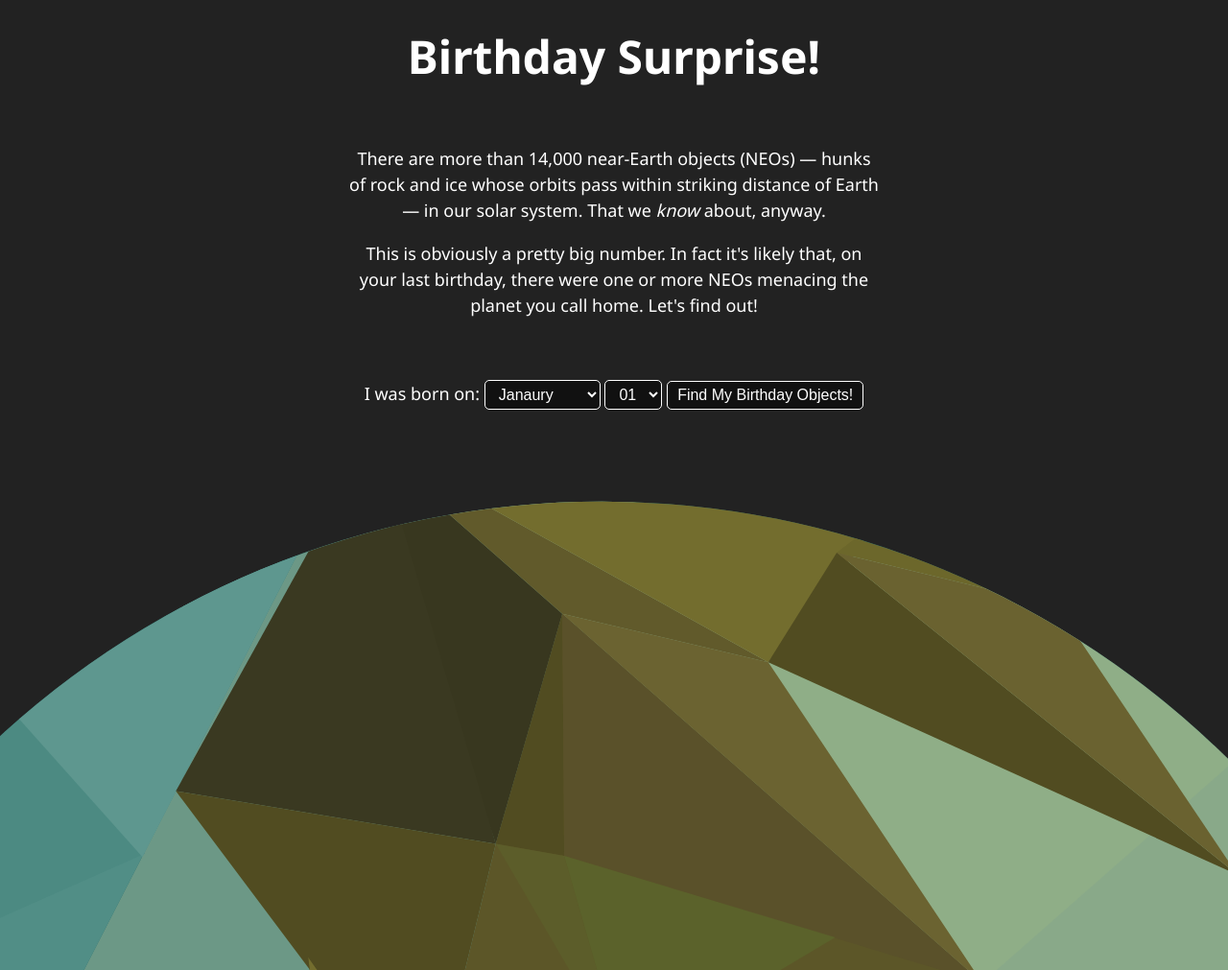
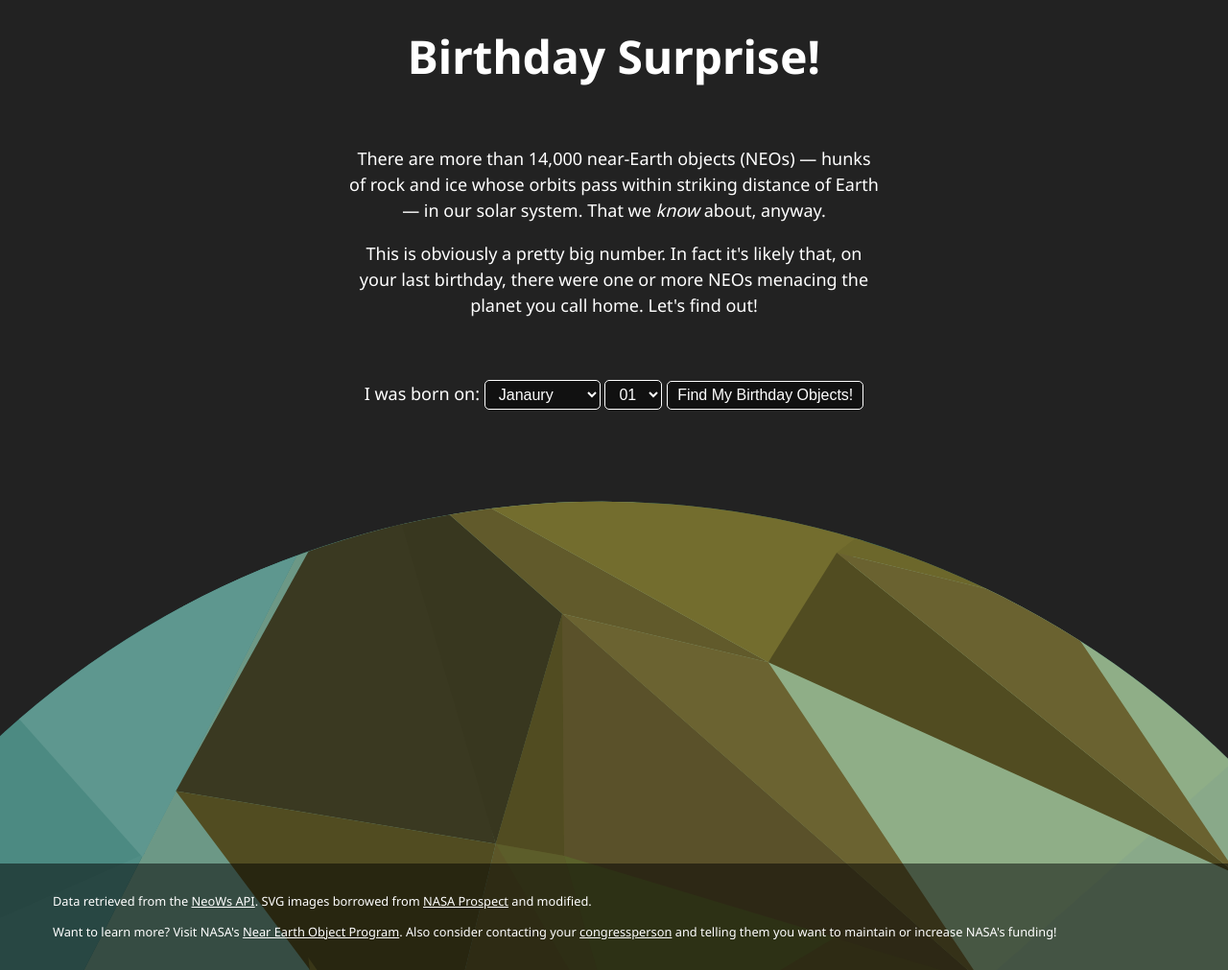
Before and after one commit to rglazebrook/neo-birthday, a Jekyll site: the page built from index.html, in a window 1280 px wide. Shown: the whole page at 96% size. Built offline with Jekyll 4.4.1, drawn with Linux system fonts in a browser that asks for light colours; nearby versions of some CDN libraries.

Commit message:
Adding a footer with more information about the project.

```diff
--- a/_includes/footer.html
+++ b/_includes/footer.html
@@ -1,3 +1,9 @@
+<footer>
+	<div class="container">
+		<p>Data retrieved from the <a href="http://www.neowsapp.com/">NeoWs API</a>. SVG images borrowed from <a href="https://nasaprospect.com">NASA Prospect</a> and modified.</p>
+		<p>Want to learn more? Visit NASA's <a href="http://neo.jpl.nasa.gov/">Near Earth Object Program</a>. Also consider contacting your <a href="https://www.senate.gov/general/contact_information/senators_cfm.cfm">congressperson</a> and telling them you want to maintain or increase NASA's funding!</p>
+	</div>
+</footer>
 <script src="https://cdnjs.cloudflare.com/ajax/libs/jquery/3.1.1/jquery.min.js"></script>
 <script src="https://cdnjs.cloudflare.com/ajax/libs/gsap/1.19.0/TweenMax.min.js"></script>
 <script src="{{ site.baseurl }}/js/tooltipster.bundle.min.js"></script>
--- a/_sass/_global.scss
+++ b/_sass/_global.scss
@@ -11,7 +11,6 @@ body {
 	font-family: 'Noto Sans', Helvetica, Arial, sans-serif;
 	color: #fff;
 	background-color: #222;
-	padding-bottom: 10vh;
 	font-size: 18px;
 }
 
--- a/_sass/_main.scss
+++ b/_sass/_main.scss
@@ -85,3 +85,10 @@ select, button {
 	font-size: 1rem;
 	border-radius: 5px;
 }
+
+footer {
+	background: rgba(0,0,0,0.5);
+	font-size: 0.8rem;
+	position: relative;
+	z-index: 2;
+}
--- a/index.html
+++ b/index.html
@@ -3,7 +3,7 @@ layout: default
 title: Find NEOs that passed on your birthday.
 ---
 <div id="earth"></div>
-<div class="container">
+<div class="container fullpage">
 
 	<header class="text-center stagger-in">
 		<h1>Birthday Surprise!</h1>
```
